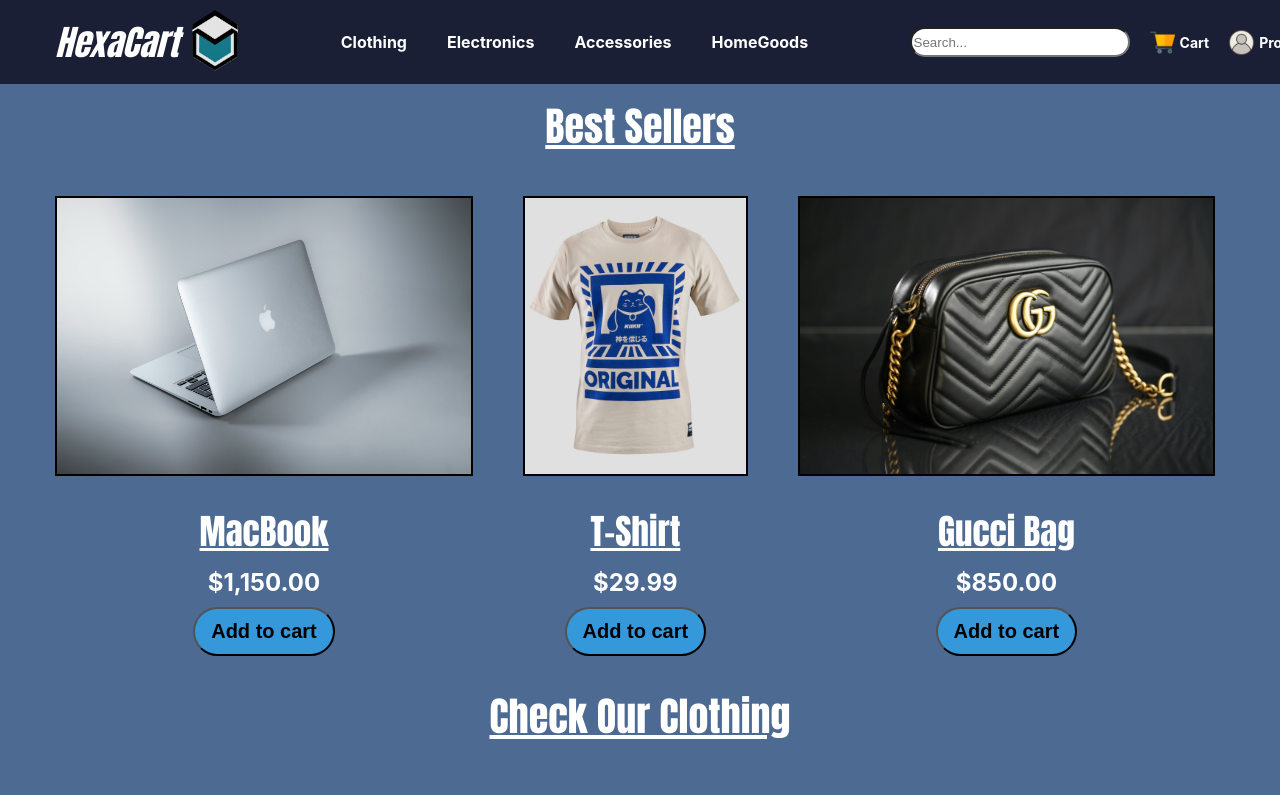
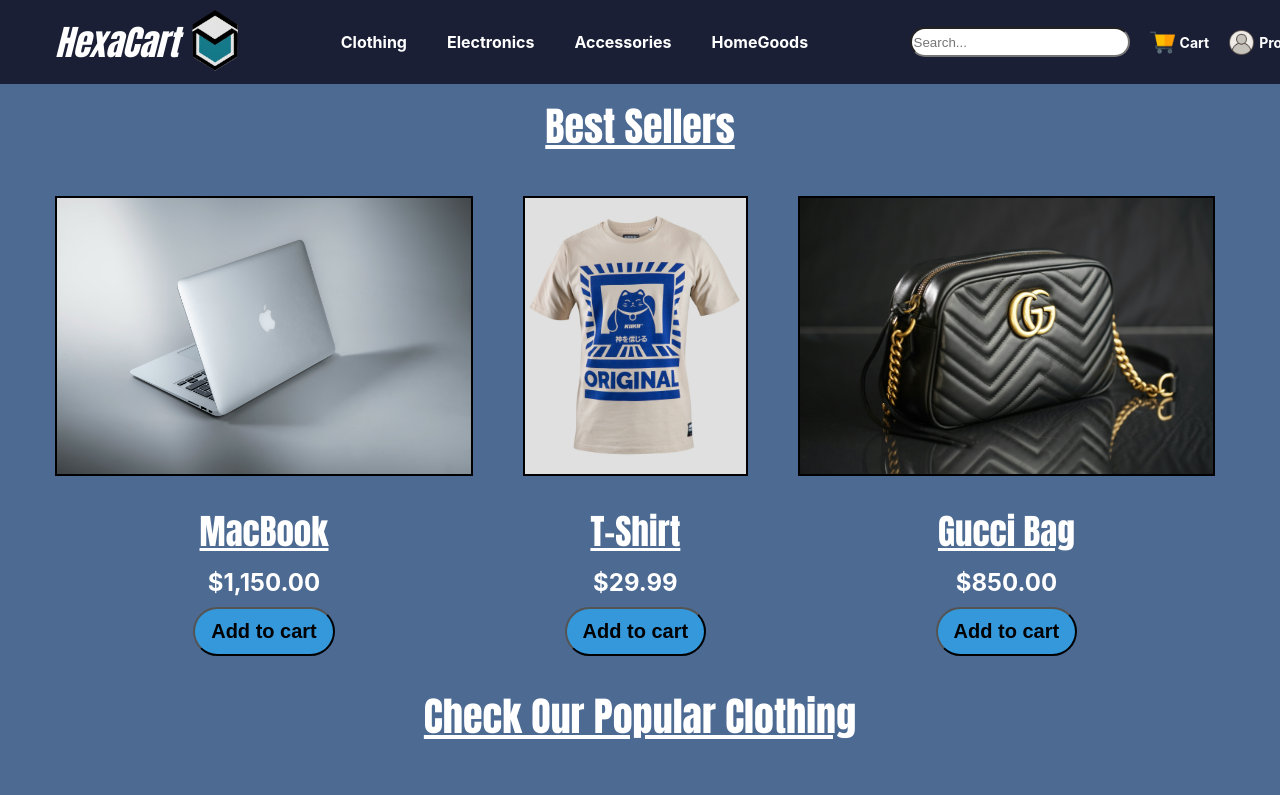
Before and after one commit to Kobe040102/E-Commerce-Market-Store-, a React (Create React App) app: page /HomePage in a window 1280 px wide. Shown: the top 795 px of the page. Built offline with nearby package versions, Linux system fonts and the light colour scheme.

Commit message:
fixed overlap of images in scroller

```diff
--- a/src/Pages/HomePage.jsx
+++ b/src/Pages/HomePage.jsx
@@ -46,7 +46,7 @@
                     </ul>
                 </div>
                 <div className='Clothing-container'>
-                    <h1 className='best-title'>Check Our Clothing</h1>
+                    <h1 className='best-title'>Check Our Popular Clothing</h1>
                     <div className='scoll-container'>
                         <Scroller />
                         <a href="/ClothingPage" className='clicking'><h1 className='click-info'>Click for more</h1></a>
--- a/src/Style/Nav.css
+++ b/src/Style/Nav.css
@@ -3,6 +3,7 @@
     overflow: hidden;
     background-color:#1A1F36 ;
     position: fixed;
+    z-index: 1000;
     top:0;
     width: 100%;
 }
```
